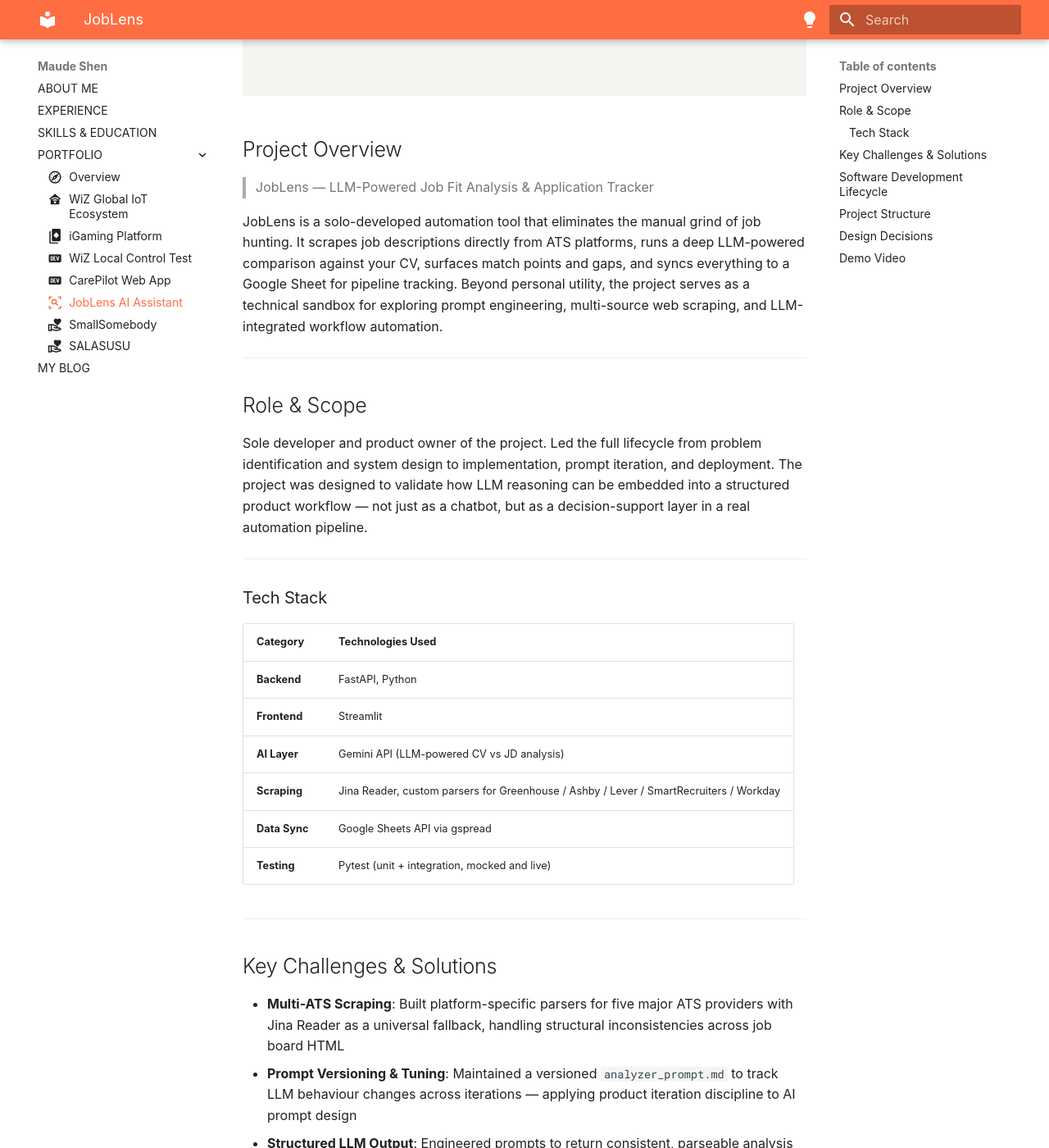
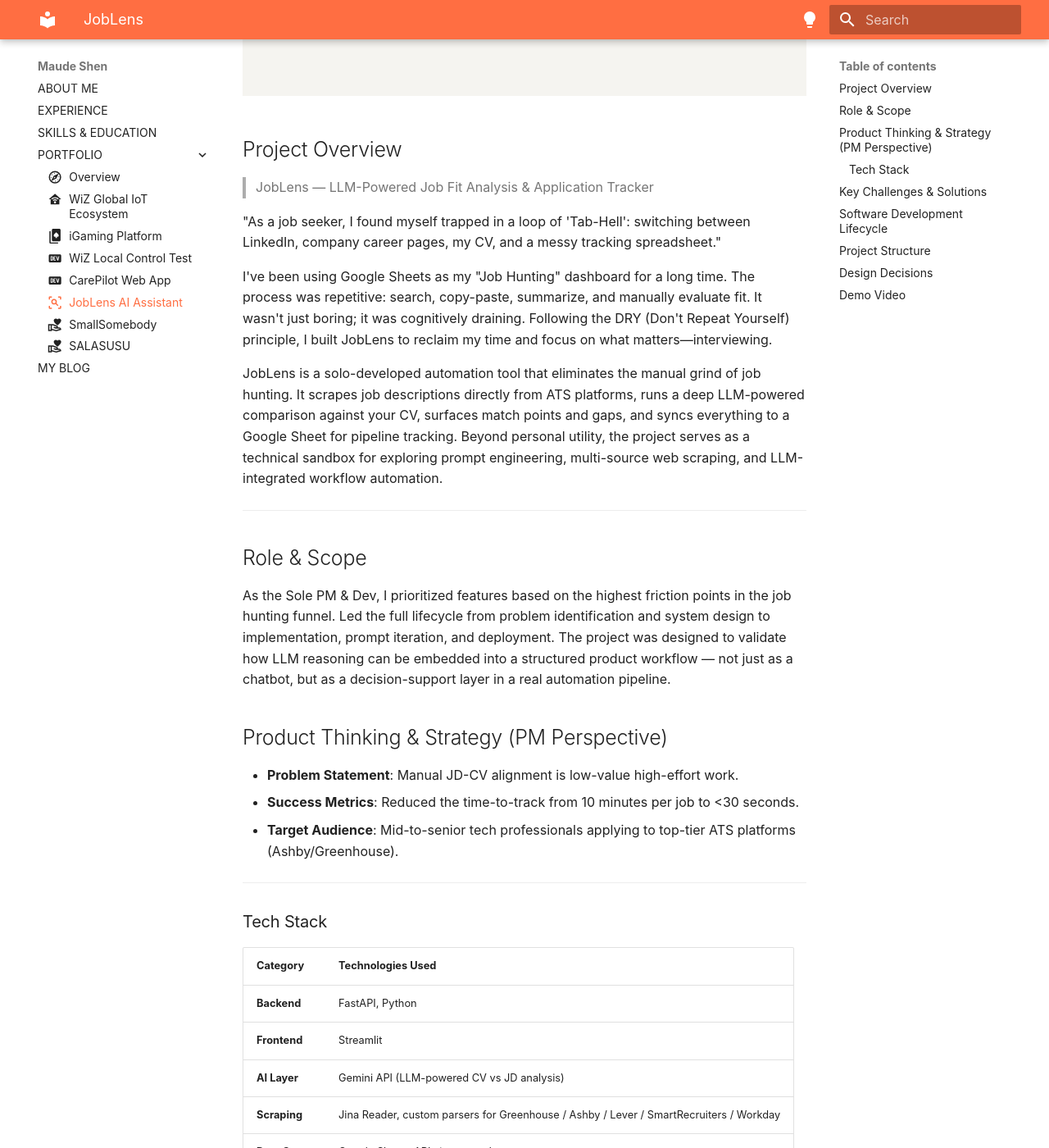
Before and after one commit to maudes/cv, an MkDocs documentation site: the page built from docs/projects/joblens.md, in a window 1280 px wide and 1400 px high, scrolled down 458 px. Shown: the whole window at 82% size. Built offline with MkDocs 1.6.1 and Material for MkDocs 9.7.7, drawn with Linux system fonts in a browser that asks for light colours; some web fonts are replaced; some of the changed text lies outside the part shown.

Commit message:
Add: pm perspective to side-projects

```diff
--- a/docs/projects/joblens.md
+++ b/docs/projects/joblens.md
@@ -12,13 +12,22 @@
 
 > JobLens — LLM-Powered Job Fit Analysis & Application Tracker
 
+"As a job seeker, I found myself trapped in a loop of 'Tab-Hell': switching between LinkedIn, company career pages, my CV, and a messy tracking spreadsheet."
+
+I've been using Google Sheets as my "Job Hunting" dashboard for a long time. The process was repetitive: search, copy-paste, summarize, and manually evaluate fit. It wasn't just boring; it was cognitively draining. Following the DRY (Don't Repeat Yourself) principle, I built JobLens to reclaim my time and focus on what matters—interviewing.
+
 JobLens is a solo-developed automation tool that eliminates the manual grind of job hunting. It scrapes job descriptions directly from ATS platforms, runs a deep LLM-powered comparison against your CV, surfaces match points and gaps, and syncs everything to a Google Sheet for pipeline tracking. Beyond personal utility, the project serves as a technical sandbox for exploring prompt engineering, multi-source web scraping, and LLM-integrated workflow automation.
 
 ---
 
 ## Role & Scope
 
-Sole developer and product owner of the project. Led the full lifecycle from problem identification and system design to implementation, prompt iteration, and deployment. The project was designed to validate how LLM reasoning can be embedded into a structured product workflow — not just as a chatbot, but as a decision-support layer in a real automation pipeline.
+As the Sole PM & Dev, I prioritized features based on the highest friction points in the job hunting funnel. Led the full lifecycle from problem identification and system design to implementation, prompt iteration, and deployment. The project was designed to validate how LLM reasoning can be embedded into a structured product workflow — not just as a chatbot, but as a decision-support layer in a real automation pipeline.
+
+## Product Thinking & Strategy (PM Perspective)
+- **Problem Statement**: Manual JD-CV alignment is low-value high-effort work.
+- **Success Metrics**: Reduced the time-to-track from 10 minutes per job to <30 seconds.
+- **Target Audience**: Mid-to-senior tech professionals applying to top-tier ATS platforms (Ashby/Greenhouse).
 
 ---
 
@@ -40,7 +49,8 @@
 - **Multi-ATS Scraping**: Built platform-specific parsers for five major ATS providers with Jina Reader as a universal fallback, handling structural inconsistencies across job board HTML
 - **Prompt Versioning & Tuning**: Maintained a versioned `analyzer_prompt.md` to track LLM behaviour changes across iterations — applying product iteration discipline to AI prompt design
 - **Structured LLM Output**: Engineered prompts to return consistent, parseable analysis (match points, gaps, improvement suggestions) rather than freeform text, enabling downstream Google Sheets sync
-- **Test Coverage**: Separated unit tests (mocked, fast, always run) from integration tests (real network, run manually) to keep CI reliable without sacrificing coverage depth
+- **Mitigating AI Hallucination**: Implementing strict extraction rules to ensure the analysis is grounded in reality.
+- **The "Human-in-the-loop" Workflow**: How I built an evaluation set to benchmark AI responses against my manual reviews.
 
 ---
 
```
Also changed, not shown: docs/projects/carepilot.md (+9 -2 lines).
